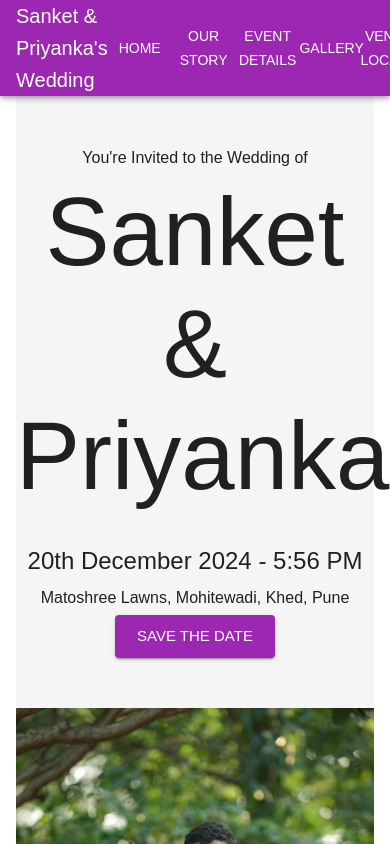
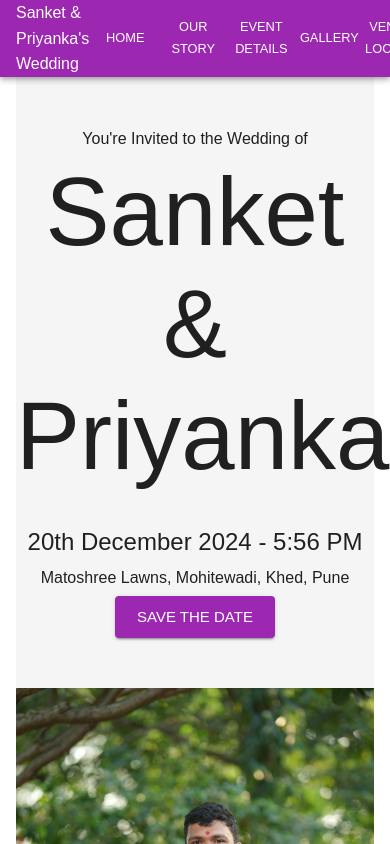
Before and after one commit to dhananjayc/dc-invitation-app, a React (Create React App) app: page / in a window 390 px wide. Shown: the top 844 px of the page. Built offline with nearby package versions, Linux system fonts and the light colour scheme.

Commit message:
fix responsive

```diff
--- a/src/components/CarouselGallery.js
+++ b/src/components/CarouselGallery.js
@@ -115,6 +115,10 @@ const CarouselGallery = () => {
             maxWidth: '80%',
             maxHeight: '80%',
             overflow: 'auto',
+            width: {
+              xs: '100%',  // Full width on small screens (mobile)
+              sm: '80%',   // 80% width on larger screens
+            }
           }}
         >
           <IconButton
--- a/src/components/Navbar.js
+++ b/src/components/Navbar.js
@@ -1,20 +1,112 @@
 import React from 'react';
-import { AppBar, Toolbar, Button, Typography } from '@mui/material';
-import { Link } from 'react-scroll';
+import { AppBar, Toolbar, Typography, Button } from '@mui/material';
+import { Link } from 'react-scroll'; // Ensure you have react-scroll installed
 
 const Navbar = () => {
   return (
     <AppBar position="sticky" color="primary">
       <Toolbar>
-        <Typography variant="h6" sx={{ flexGrow: 1 }}>
+        {/* Responsive Typography for the title */}
+        <Typography
+          variant="h6"
+          sx={{
+            flexGrow: 1,
+            fontSize: {
+              xs: '1rem', // Small font size for mobile screens
+              sm: '1.5rem', // Slightly larger for small screens
+              md: '2rem', // Default size for medium and larger screens
+            },
+          }}
+        >
           Sanket & Priyanka's Wedding
         </Typography>
-        <Button color="inherit"><Link to="home" smooth={true} duration={500}>Home</Link></Button>
-        <Button color="inherit"><Link to="our-story" smooth={true} duration={500}>Our Story</Link></Button>
-        <Button color="inherit"><Link to="event-details" smooth={true} duration={500}>Event Details</Link></Button>
-        {/* <Button color="inherit"><Link to="gallery" smooth={true} duration={500}>Gallery</Link></Button> */}
-        <Button color="inherit"><Link to="CarouselGallery" smooth={true} duration={500}>Gallery</Link></Button>
-        <Button color="inherit"><Link to="location" smooth={true} duration={500}>Venue & Location</Link></Button>
+
+        {/* Responsive Buttons */}
+        <Button
+          color="inherit"
+          sx={{
+            fontSize: {
+              xs: '0.8rem', // Smaller text on mobile
+              sm: '0.9rem', // Small screens
+              md: '1rem',   // Default on larger screens
+            },
+            marginLeft: {
+              xs: 0.5,  // Adjust margins for smaller screens
+              sm: 1,
+              md: 2,
+            },
+          }}
+        >
+          <Link to="home" smooth={true} duration={500}>Home</Link>
+        </Button>
+        <Button
+          color="inherit"
+          sx={{
+            fontSize: {
+              xs: '0.8rem',
+              sm: '0.9rem',
+              md: '1rem',
+            },
+            marginLeft: {
+              xs: 0.5,
+              sm: 1,
+              md: 2,
+            },
+          }}
+        >
+          <Link to="our-story" smooth={true} duration={500}>Our Story</Link>
+        </Button>
+        <Button
+          color="inherit"
+          sx={{
+            fontSize: {
+              xs: '0.8rem',
+              sm: '0.9rem',
+              md: '1rem',
+            },
+            marginLeft: {
+              xs: 0.5,
+              sm: 1,
+              md: 2,
+            },
+          }}
+        >
+          <Link to="event-details" smooth={true} duration={500}>Event Details</Link>
+        </Button>
+        <Button
+          color="inherit"
+          sx={{
+            fontSize: {
+              xs: '0.8rem',
+              sm: '0.9rem',
+              md: '1rem',
+            },
+            marginLeft: {
+              xs: 0.5,
+              sm: 1,
+              md: 2,
+            },
+          }}
+        >
+          <Link to="CarouselGallery" smooth={true} duration={500}>Gallery</Link>
+        </Button>
+        <Button
+          color="inherit"
+          sx={{
+            fontSize: {
+              xs: '0.8rem',
+              sm: '0.9rem',
+              md: '1rem',
+            },
+            marginLeft: {
+              xs: 0.5,
+              sm: 1,
+              md: 2,
+            },
+          }}
+        >
+          <Link to="location" smooth={true} duration={500}>Venue & Location</Link>
+        </Button>
       </Toolbar>
     </AppBar>
   );
```
